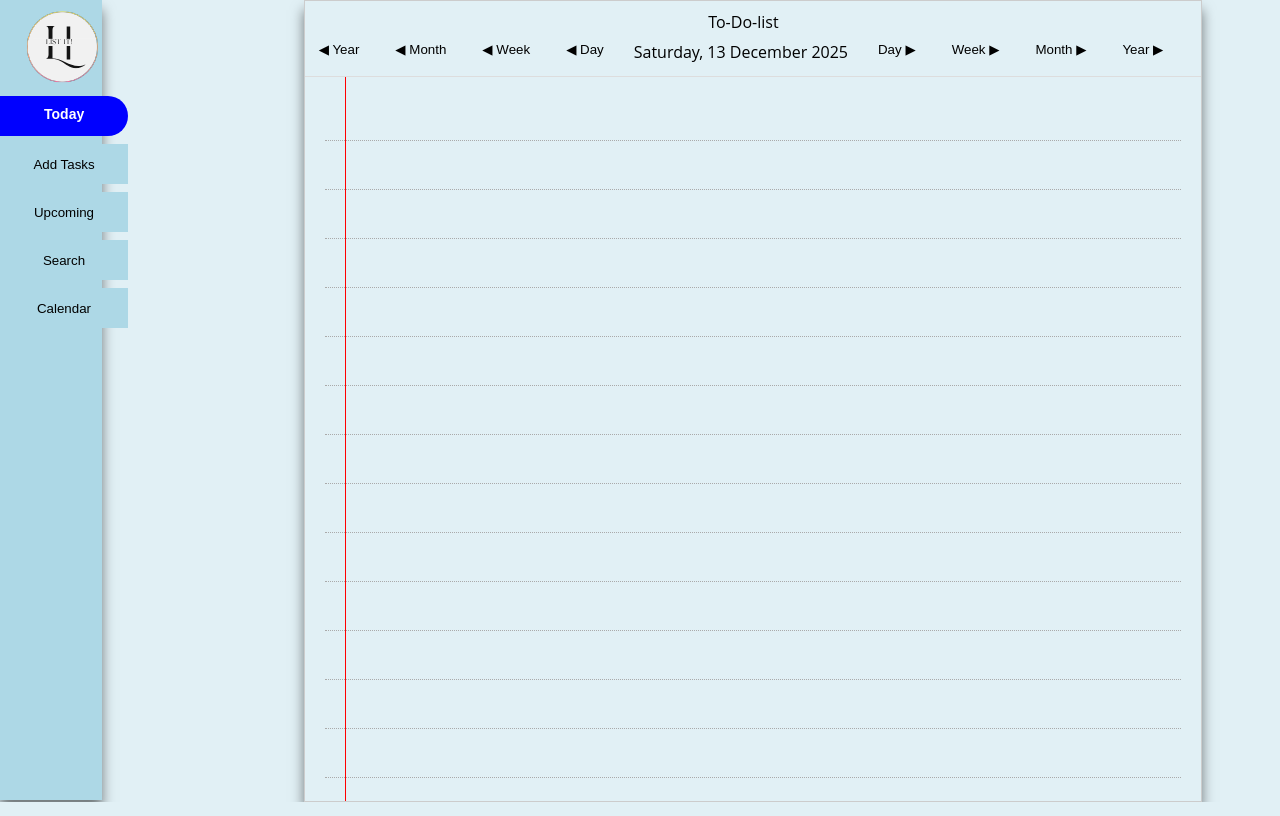
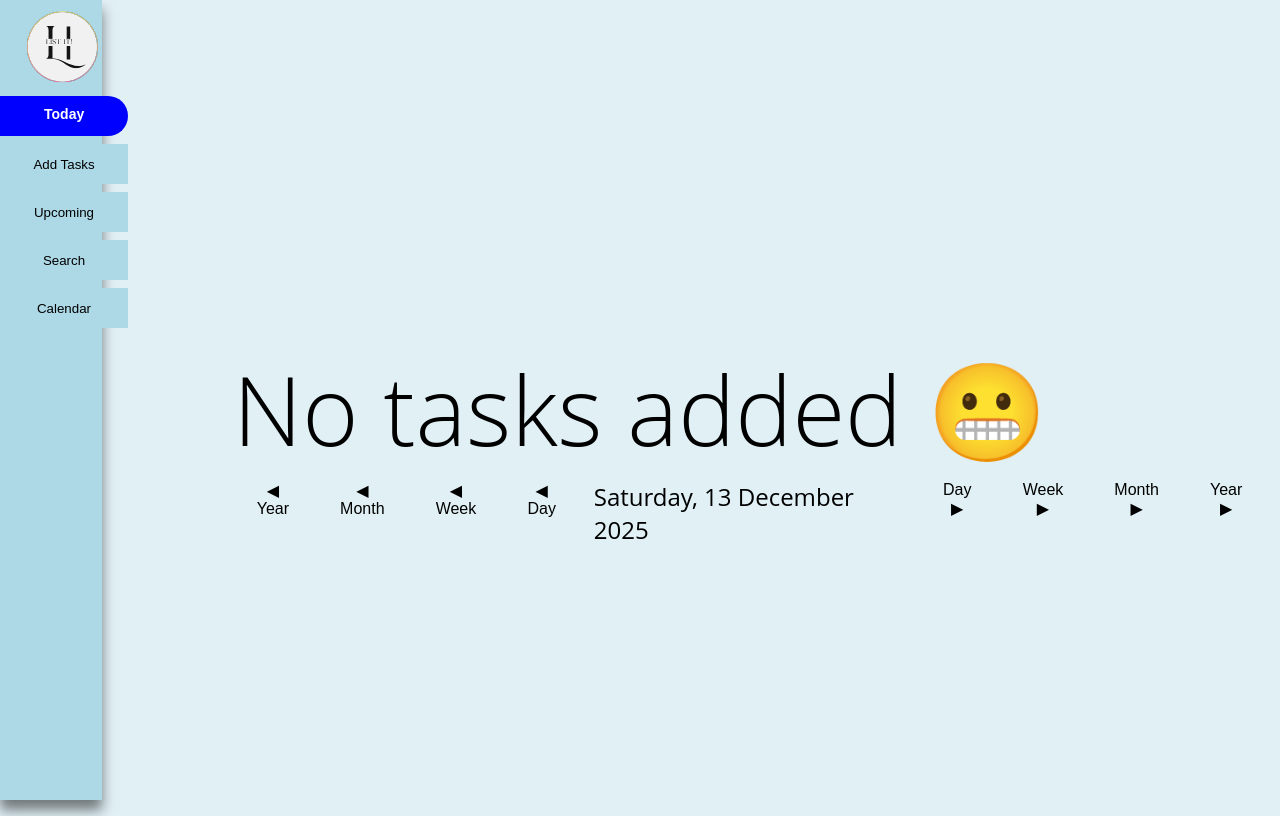
Before and after one commit to KuboniZA/to-do-list, a Vue app: page / in a window 1280 px wide. Built offline with nearby package versions, Linux system fonts and the light colour scheme.

Commit message:
Add date scrolling to days with no tasks.

```diff
--- a/src/components/ToDoList.vue
+++ b/src/components/ToDoList.vue
@@ -90,6 +90,8 @@ const filteredTasks = computed(() => {
         };
       });
 });
+
+const todayHasTasks = computed(() => filteredTasks.value.length > 0);
 
 // ********************* UNDO FEATURES **********************
 
@@ -187,6 +189,7 @@ let undoTimerInterval = null;
 </script>
 
 <template>
+  <div v-if="todayHasTasks">
     <div class="notepad-container">
       <div class="notepad-header">
         <div class="list-name" >
@@ -263,10 +266,53 @@ let undoTimerInterval = null;
 
       </div>
     </div>
+  </div>
+  <div v-else>
+    <div class="empty-day">No tasks added 😬</div>
+      <div class="empty-day-date-controls">
+        <button class="empty-day-btn" @click="changeYear(-1)" @mouseenter="showInfo = 'year-before'" @mouseleave="showInfo = null">◀ Year
+          <span v-if="showInfo === 'year-before'" class="info i1">Go back 1 year</span>
+        </button>
+        <button class="empty-day-btn" @click="changeYear(-1)" @mouseenter="showInfo = 'month-before'" @mouseleave="showInfo = null">◀ Month
+          <span v-if="showInfo === 'month-before'" class="info i2">Go back 1 month</span>
+        </button>
+        <button class="empty-day-btn" @click="changeWeek(-1)" @mouseenter="showInfo = 'week-before'" @mouseleave="showInfo = null">◀ Week
+          <span v-if="showInfo ==='week-before'" class="info i3">Go back 1 week</span>
+        </button>
+        <button class="empty-day-btn" @click="changeDay(-1)" @mouseenter="showInfo = 'day-before'" @mouseleave="showInfo = null">◀ Day
+          <span v-if="showInfo === 'day-before'" class="info i4">Go back 1 day</span>
+        </button>
+
+        <div>
+          <div class="list-date">{{ formattedDate }} </div>
+        </div>
+
+        <button class="empty-day-btn" @click="changeDay(1)" @mouseenter="showInfo = 'day-after'" @mouseleave="showInfo = null">Day ▶
+          <span v-if="showInfo === 'day-after'" class="info i5">Go forward 1 day</span>
+        </button>
+        <button class="empty-day-btn" @click="changeWeek(1)" @mouseenter="showInfo = 'week-after'" @mouseleave="showInfo = null">Week ▶
+          <span v-if="showInfo === 'week-after'" class="info i6">Go forward 1 week</span>
+        </button>
+        <button class="empty-day-btn" @click="changeMonth(1)" @mouseenter="showInfo = 'month-after'" @mouseleave="showInfo = null">Month ▶
+          <span v-if="showInfo === 'month-after'" class="info i7">Go forward 1 month</span>
+        </button>
+        <button class="empty-day-btn" @click="changeYear(1)" @mouseenter="showInfo = 'year-after'" @mouseleave="showInfo = null">Year ▶
+          <span v-if="showInfo === 'year-after'" class="info i8">Go forward 1 year</span>
+        </button>
+      </div>
+  </div>
 </template>
 
 <style scoped>
 
+.empty-day {
+  display: flex;
+  justify-content: center;
+  height: 100vh;
+  place-items: center;
+  font-size: 6rem;
+  font-weight: lighter;
+}
 
 body {
   display: flex;
@@ -382,6 +428,16 @@ body {
   display: flex;
   position: relative;
   top: 55%;
+}
+.empty-day-date-controls {
+  display: flex;
+  position: absolute;
+  top: 60%;
+  left: 19%;
+  font-size: 1.5rem;
+}
+.empty-day-btn {
+  font-size: 1rem;
 }
 button {
   height: 30px;
```
Lines whose indentation alone changed are shown as unchanged.
